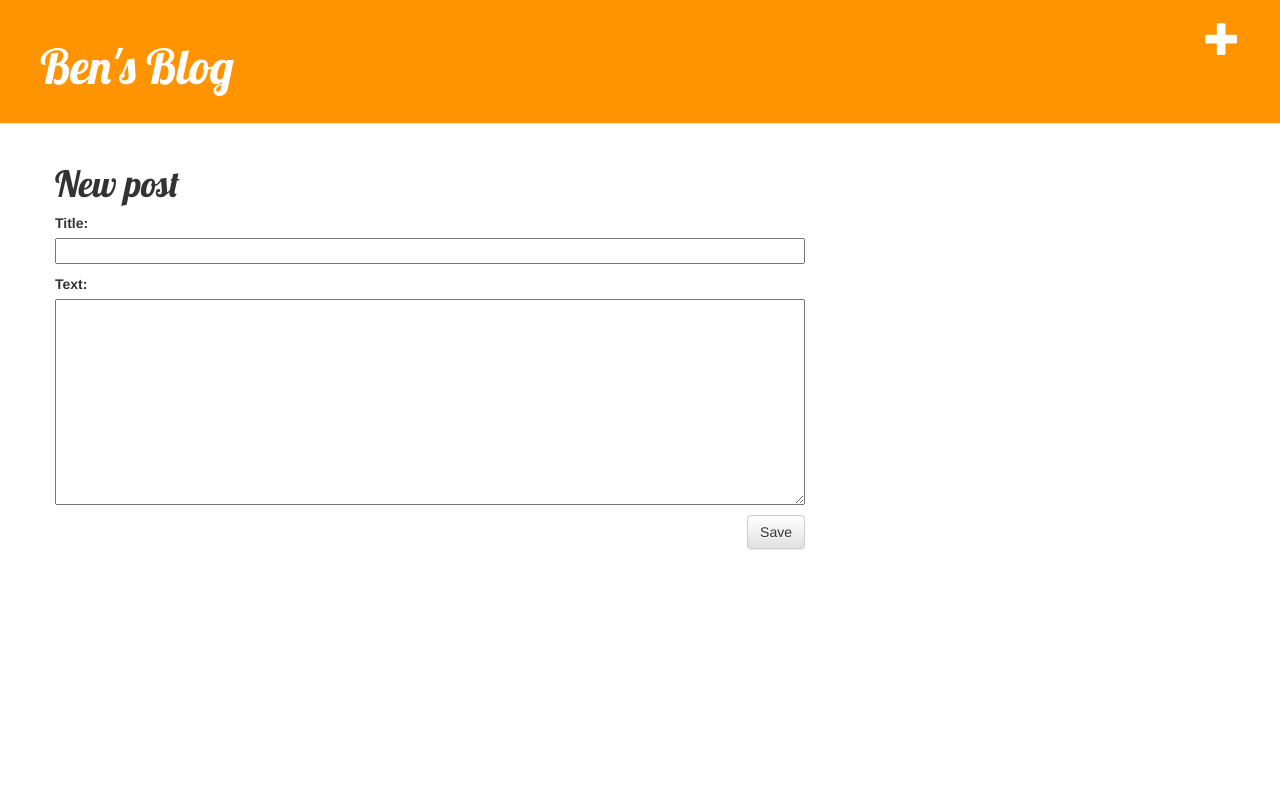
After one commit to jacob31/portfolio, a Django app: page /post/new/ in a window 1280 px wide. The commit adds this page. Run offline with Django 3.2, Linux system fonts and the light colour scheme; the visitor is signed in with stand-in values (Sample User, id 1); some libraries are stand-ins or nearby versions.

Commit message:
Added views to create/edit  blog post inside site

```diff
--- /dev/null
+++ b/blog/forms.py
@@ -0,0 +1,8 @@
+from django import forms
+from .models import Post
+
+class PostForm(forms.ModelForm):
+
+	class Meta:
+		model = Post
+		fields = ('title', 'text',)
--- /dev/null
+++ b/blog/static/css/blog.css
@@ -0,0 +1,46 @@
+.page-header {
+    background-color: #ff9400;
+    margin-top: 0;
+    padding: 20px 20px 20px 40px;
+}
+
+.page-header h1, .page-header h1 a, .page-header h1 a:visited, .page-header h1 a:active {
+    color: #ffffff;
+    font-size: 36pt;
+    text-decoration: none;
+}
+
+.content {
+    margin-left: 40px;
+}
+
+h1, h2, h3, h4 {
+    font-family: 'Lobster', cursive;
+}
+
+.date {
+    color: #828282;
+}
+
+.save {
+    float: right;
+}
+
+.post-form textarea, .post-form input {
+    width: 100%;
+}
+
+.top-menu, .top-menu:hover, .top-menu:visited {
+    color: #ffffff;
+    float: right;
+    font-size: 26pt;
+    margin-right: 20px;
+}
+
+.post {
+    margin-bottom: 70px;
+}
+
+.post h1 a, .post h1 a:visited {
+    color: #000000;
+}
--- /dev/null
+++ b/blog/templates/blog/base.html
@@ -0,0 +1,26 @@
+{% load staticfiles %}
+<html>
+    <head>
+        <title>Ben's blog</title>
+        <link rel="stylesheet" href="//maxcdn.bootstrapcdn.com/bootstrap/3.2.0/css/bootstrap.min.css">
+        <link rel="stylesheet" href="//maxcdn.bootstrapcdn.com/bootstrap/3.2.0/css/bootstrap-theme.min.css">
+        <link href="//fonts.googleapis.com/css?family=Lobster&subset=latin,latin-ext" rel="stylesheet" type="text/css">
+        <link rel="stylesheet" href="{% static 'css/blog.css' %}">
+    </head>
+    <body>
+        <div class="page-header">
+            {% if user.is_authenticated %}
+            <a href="{% url 'post_new' %}" class="top-menu"><span class="glyphicon glyphicon-plus"></span></a>
+            {% endif %}
+            <h1><a href="/">Ben's Blog</a></h1>
+        </div>
+        <div class="content container">
+            <div class="row">
+                <div class="col-md-8">
+                {% block content %}
+                {% endblock %}
+                </div>
+            </div>
+        </div>
+    </body>
+</html>
--- /dev/null
+++ b/blog/templates/blog/post_edit.html
@@ -0,0 +1,9 @@
+{% extends 'blog/base.html' %}
+
+{% block content %}
+    <h1>New post</h1>
+    <form method="POST" class="post-form">{% csrf_token %}
+        {{ form.as_p }}
+        <button type="submit" class="save btn btn-default">Save</button>
+    </form>
+{% endblock %}
--- a/blog/urls.py
+++ b/blog/urls.py
@@ -3,4 +3,7 @@ from . import views
 
 urlpatterns = [
     url(r'^$', views.post_list, name='post_list'),
+    url(r'^post/(?P<pk>\d+)/$', views.post_detail, name="post_detail"),
+    url(r'^post/new/$', views.post_new, name='post_new'),
+    url(r'^post/(?P<pk>\d+)/edit/$', views.post_edit, name='post_edit'),
 ]
--- a/blog/views.py
+++ b/blog/views.py
@@ -1,4 +1,40 @@
-from django.shortcuts import render
+from django.shortcuts import render, get_object_or_404
+from django.utils import timezone
+from .models import Post
+from .forms import PostForm
+from django.shortcuts import redirect
 
 def post_list(request):
-    return render(request, 'blog/post_list.html',{})
+	posts = Post.objects.filter(published_date__lte=timezone.now()).order_by('published_date')
+	return render(request, 'blog/post_list.html',{'posts': posts})
+
+def post_detail(request, pk):
+	post = get_object_or_404(Post, pk=pk)
+	return render(request, 'blog/post_detail.html', {'post': post})
+
+def post_new(request):
+    if request.method =="POST":
+        form = PostForm(request.POST)
+        if form.is_valid():
+            post = form.save(commit=False)
+            post.author = request.user
+            post.published_date = timezone.now()
+            post.save()
+            return redirect('post_detail', pk=post.pk)
+    else:
+        form = PostForm()
+    return render(request, 'blog/post_edit.html', {'form': form})
+
+def post_edit(request, pk):
+    post = get_object_or_404(Post, pk=pk)
+    if request.method == "POST":
+        form = PostForm(request.POST, instance=post)
+        if form.is_valid():
+            post = form.save(commit=False)
+            post.author = request.user
+            post.published_date = timezone.now()
+            post.save()
+            return redirect('post_detail', pk=post.pk)
+    else:
+        form = PostForm(instance=post)
+    return render(request, 'blog/post_edit.html', {'form': form})
```
Also changed, not shown: blog/templates/blog/post_detail.html (added, +16 -0 lines), blog/templates/blog/post_list.html (+12 -21 lines).
